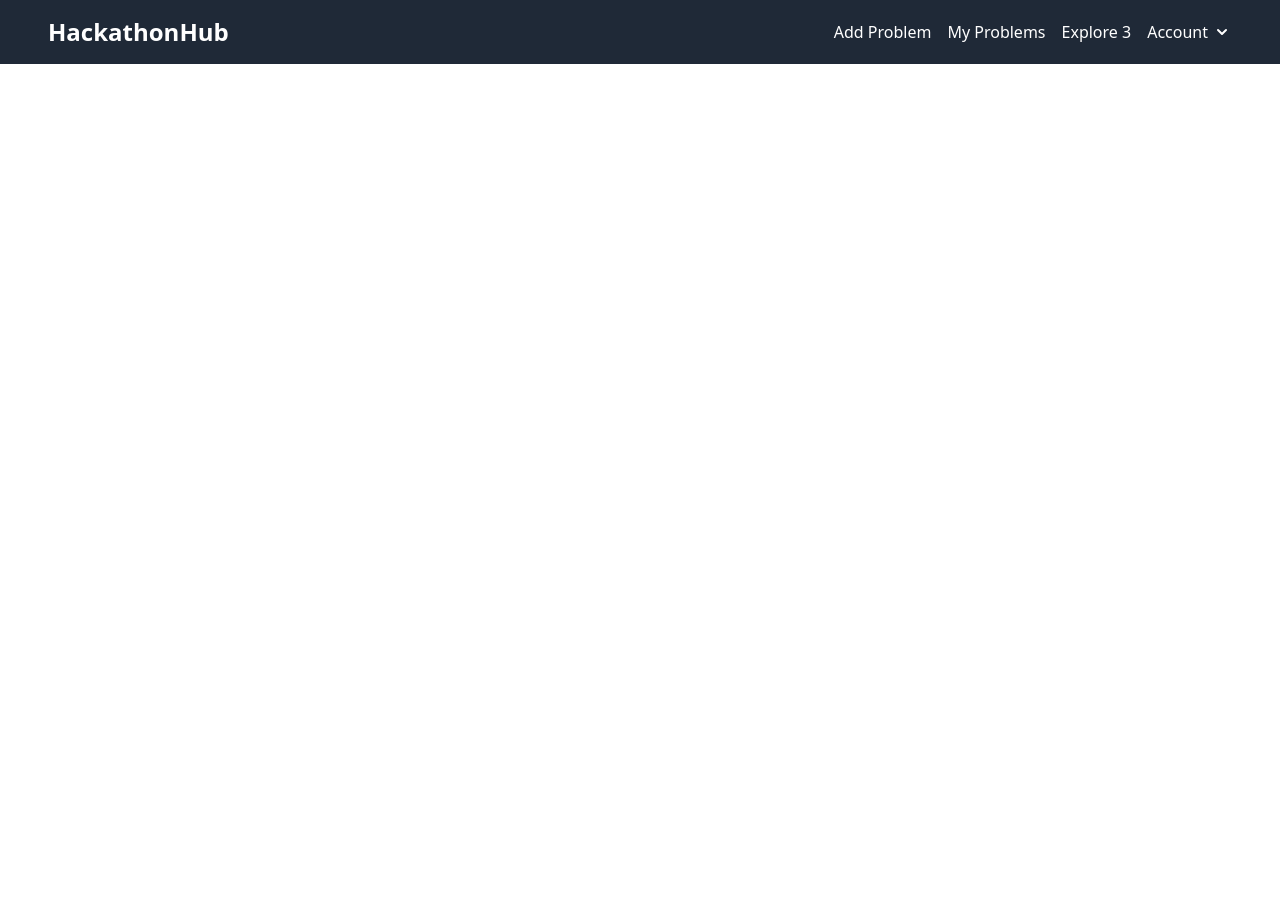
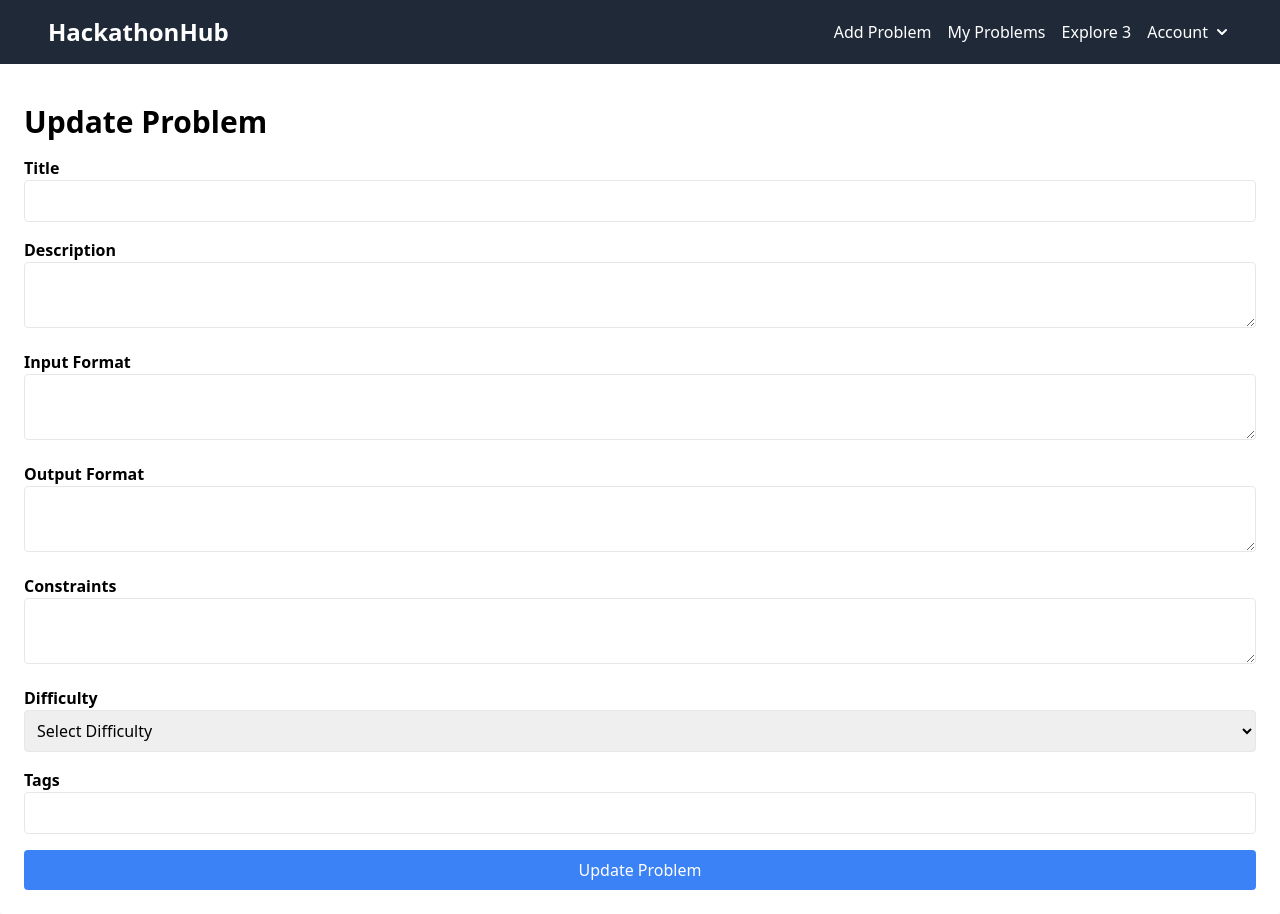
Before and after one commit to AviratShambharkar/Web_Dev, a React (Vite) app in the folder FrontEnd/online_judge/: page /my-problems/1/update in a window 1280 px wide. Before the commit the page ends 800 px from the top, so only its background shows below. Built offline with nearby package versions, Linux system fonts and the light colour scheme; no server answers.

Commit message:
update delete and problems on HomePage

```diff
--- a/FrontEnd/online_judge/src/App.jsx
+++ b/FrontEnd/online_judge/src/App.jsx
@@ -15,6 +15,7 @@ import EditProfile from "./components/EditProfile";
 import Navbar from "./components/Navbar";
 import AddProblem from "./components/AddProblem";
 import MyProblems from "./components/MyProblems";
+import UpdateProblem from "./components/UpdateProblem";
 
 function App() {
   return (
@@ -40,6 +41,7 @@ function AppContent() {
         <Route path="/reset-password/:token" element={<ResetPasswordPage />} />
         <Route path="/profile" element={<Profile />} />
         <Route path="/my-problems" element={<MyProblems />} />
+        <Route path="/my-problems/:id/update" element={<UpdateProblem />} />
         <Route path="/add-problem" element={<AddProblem />} />
         <Route path="/edit-profile" element={<EditProfile />} />
       </Routes>
--- a/FrontEnd/online_judge/src/components/HomePage.jsx
+++ b/FrontEnd/online_judge/src/components/HomePage.jsx
@@ -1,13 +1,51 @@
+import { useState, useEffect } from "react";
 import Navbar from "./Navbar";
+import { getAllProblems } from "../services/problemService";
 
 function HomePage() {
+  const [problems, setProblems] = useState([]);
+
+  useEffect(() => {
+    const fetchProblems = async () => {
+      try {
+        const data = await getAllProblems();
+        setProblems(data);
+      } catch (error) {
+        console.error("Failed to fetch problems:", error);
+      }
+    };
+
+    fetchProblems();
+  }, []);
+
   return (
     <div>
       <Navbar />
-      <div className="min-h-screen flex items-center justify-center bg-gray-900 text-white pt-20">
-        <div className="text-center">
+      <div className="min-h-screen flex flex-col items-center bg-gray-900 text-white pt-20">
+        <div className="text-center mb-8">
           <h1 className="text-4xl font-bold">Welcome to HackathonHub!</h1>
           <p className="mt-4 text-lg">You have successfully logged in.</p>
+        </div>
+        <div className="w-full max-w-4xl p-4 bg-white rounded shadow-lg text-gray-900">
+          <h2 className="text-2xl font-bold mb-4">All Problems</h2>
+          {problems.length === 0 ? (
+            <div>No problems available.</div>
+          ) : (
+            <div className="space-y-4">
+              {problems.map((problem) => (
+                <div key={problem._id} className="p-4 border rounded">
+                  <h3 className="text-xl font-bold">{problem.title}</h3>
+                  <p>{problem.description}</p>
+                  <p>
+                    <strong>Difficulty:</strong> {problem.difficulty}
+                  </p>
+                  <p>
+                    <strong>Tags:</strong> {problem.tags.join(", ")}
+                  </p>
+                </div>
+              ))}
+            </div>
+          )}
         </div>
       </div>
     </div>
--- a/FrontEnd/online_judge/src/components/MyProblems.jsx
+++ b/FrontEnd/online_judge/src/components/MyProblems.jsx
@@ -1,8 +1,10 @@
 import { useState, useEffect } from "react";
-import { getUserProblems } from "../services/problemService";
+import { useNavigate } from "react-router-dom";
+import { getUserProblems, deleteProblem } from "../services/problemService";
 
 function MyProblems() {
   const [problems, setProblems] = useState([]);
+  const navigate = useNavigate();
 
   useEffect(() => {
     const fetchUserProblems = async () => {
@@ -17,6 +19,15 @@ function MyProblems() {
     fetchUserProblems();
   }, []);
 
+  const handleDelete = async (problemId) => {
+    try {
+      await deleteProblem(problemId);
+      setProblems(problems.filter((problem) => problem._id !== problemId));
+    } catch (error) {
+      console.error("Failed to delete problem:", error);
+    }
+  };
+
   return (
     <div className="max-w-screen-xl mx-auto p-6 bg-white rounded shadow-lg mt-20">
       <h1 className="text-3xl font-bold mb-4">My Problems</h1>
@@ -25,7 +36,11 @@ function MyProblems() {
           <div>No problems posted by you.</div>
         ) : (
           problems.map((problem) => (
-            <div key={problem._id} className="p-4 border rounded">
+            <div
+              key={problem._id}
+              className="p-4 border rounded flex justify-between items-center"
+            >
+              <div>
                 <h2 className="text-2xl font-bold">{problem.title}</h2>
                 <p>{problem.description}</p>
                 <p>
@@ -35,6 +50,21 @@ function MyProblems() {
                   <strong>Tags:</strong> {problem.tags.join(", ")}
                 </p>
               </div>
+              <div className="flex space-x-2">
+                <button
+                  onClick={() => navigate(`/my-problems/${problem._id}/update`)}
+                  className="ml-4 p-2 bg-blue-500 text-white rounded"
+                >
+                  Update
+                </button>
+                <button
+                  onClick={() => handleDelete(problem._id)}
+                  className="ml-4 p-2 bg-red-500 text-white rounded"
+                >
+                  Delete
+                </button>
+              </div>
+            </div>
           ))
         )}
       </div>
--- /dev/null
+++ b/FrontEnd/online_judge/src/components/UpdateProblem.jsx
@@ -0,0 +1,146 @@
+import { useState, useEffect } from "react";
+import { useParams, useNavigate } from "react-router-dom";
+import { getProblemById, updateProblem } from "../services/problemService";
+
+function UpdateProblem() {
+  const { id } = useParams();
+  const navigate = useNavigate();
+  const [problem, setProblem] = useState({
+    title: "",
+    description: "",
+    input_format: "",
+    output_format: "",
+    constraints: "",
+    examples: [],
+    test_cases: [],
+    difficulty: "",
+    tags: [],
+  });
+
+  useEffect(() => {
+    const fetchProblem = async () => {
+      try {
+        const data = await getProblemById(id);
+        setProblem(data);
+      } catch (error) {
+        console.error("Failed to fetch problem:", error);
+      }
+    };
+
+    fetchProblem();
+  }, [id]);
+
+  const handleChange = (e) => {
+    const { name, value } = e.target;
+    setProblem((prevProblem) => ({
+      ...prevProblem,
+      [name]: value,
+    }));
+  };
+
+  const handleSubmit = async (e) => {
+    e.preventDefault();
+    try {
+      await updateProblem(id, problem);
+      navigate("/my-problems");
+    } catch (error) {
+      console.error("Failed to update problem:", error);
+    }
+  };
+
+  return (
+    <div className="max-w-screen-xl mx-auto p-6 bg-white rounded shadow-lg mt-20">
+      <h1 className="text-3xl font-bold mb-4">Update Problem</h1>
+      <form onSubmit={handleSubmit} className="space-y-4">
+        <div>
+          <label className="block font-bold">Title</label>
+          <input
+            type="text"
+            name="title"
+            value={problem.title}
+            onChange={handleChange}
+            className="w-full p-2 border rounded"
+            required
+          />
+        </div>
+        <div>
+          <label className="block font-bold">Description</label>
+          <textarea
+            name="description"
+            value={problem.description}
+            onChange={handleChange}
+            className="w-full p-2 border rounded"
+            required
+          />
+        </div>
+        <div>
+          <label className="block font-bold">Input Format</label>
+          <textarea
+            name="input_format"
+            value={problem.input_format}
+            onChange={handleChange}
+            className="w-full p-2 border rounded"
+            required
+          />
+        </div>
+        <div>
+          <label className="block font-bold">Output Format</label>
+          <textarea
+            name="output_format"
+            value={problem.output_format}
+            onChange={handleChange}
+            className="w-full p-2 border rounded"
+            required
+          />
+        </div>
+        <div>
+          <label className="block font-bold">Constraints</label>
+          <textarea
+            name="constraints"
+            value={problem.constraints}
+            onChange={handleChange}
+            className="w-full p-2 border rounded"
+          />
+        </div>
+        <div>
+          <label className="block font-bold">Difficulty</label>
+          <select
+            name="difficulty"
+            value={problem.difficulty}
+            onChange={handleChange}
+            className="w-full p-2 border rounded"
+            required
+          >
+            <option value="">Select Difficulty</option>
+            <option value="easy">Easy</option>
+            <option value="medium">Medium</option>
+            <option value="hard">Hard</option>
+          </select>
+        </div>
+        <div>
+          <label className="block font-bold">Tags</label>
+          <input
+            type="text"
+            name="tags"
+            value={problem.tags.join(", ")}
+            onChange={(e) =>
+              setProblem((prevProblem) => ({
+                ...prevProblem,
+                tags: e.target.value.split(",").map((tag) => tag.trim()),
+              }))
+            }
+            className="w-full p-2 border rounded"
+          />
+        </div>
+        <button
+          type="submit"
+          className="w-full p-2 bg-blue-500 text-white rounded"
+        >
+          Update Problem
+        </button>
+      </form>
+    </div>
+  );
+}
+
+export default UpdateProblem;
--- a/FrontEnd/online_judge/src/services/problemService.js
+++ b/FrontEnd/online_judge/src/services/problemService.js
@@ -10,3 +10,38 @@ export const getUserProblems = async () => {
     );
   }
 };
+
+export const getProblemById = async (id) => {
+  try {
+    const response = await axiosInstance.get(`/problems/${id}`);
+    return response.data;
+  } catch (error) {
+    throw new Error(error.response?.data.message || "Failed to fetch problem");
+  }
+};
+
+export const updateProblem = async (id, problemData) => {
+  try {
+    const response = await axiosInstance.put(`/problems/${id}`, problemData);
+    return response.data;
+  } catch (error) {
+    throw new Error(error.response?.data.message || "Failed to update problem");
+  }
+};
+
+export const getAllProblems = async () => {
+  try {
+    const response = await axiosInstance.get("/problems");
+    return response.data;
+  } catch (error) {
+    throw new Error(error.response?.data.message || "Failed to fetch problems");
+  }
+};
+
+export const deleteProblem = async (problemId) => {
+  try {
+    await axiosInstance.delete(`/problems/${problemId}`);
+  } catch (error) {
+    throw new Error(error.response?.data.message || "Failed to delete problem");
+  }
+};
```
Lines whose indentation alone changed are shown as unchanged.
